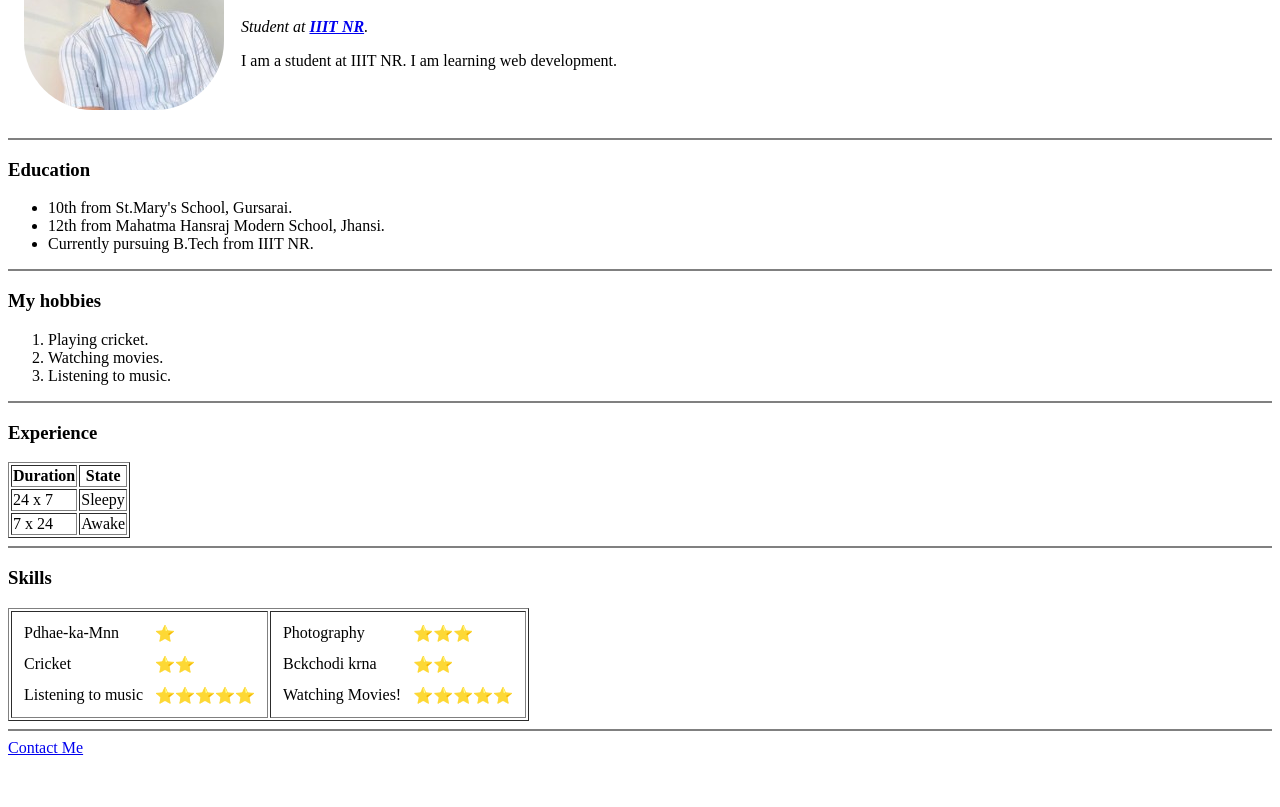
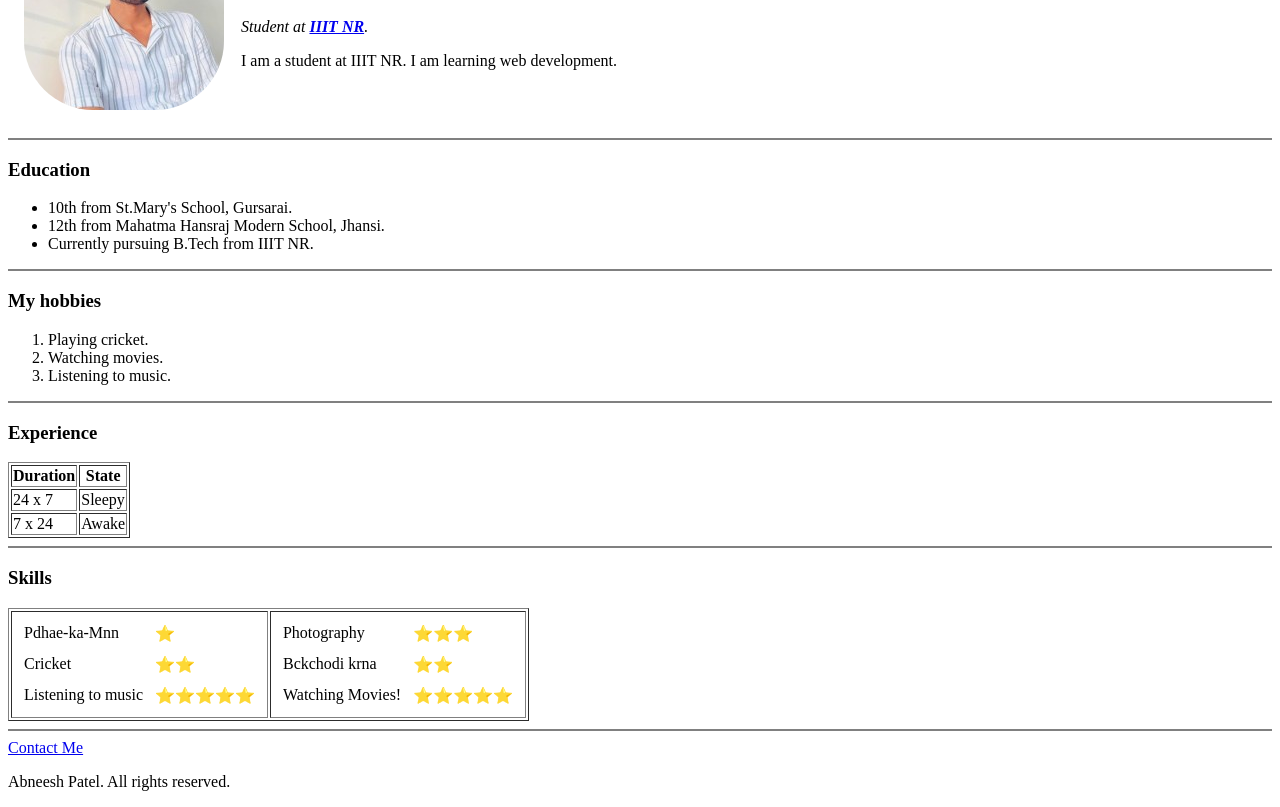
Before and after one commit to abneesh447/CV, a plain HTML site: page index.html in a window 1280 px wide. Shown: the part 114-921 px from the top of the page. Before the commit the page ends 879 px from the top, so only its background shows below. Drawn offline with Linux system fonts and the light colour scheme.

Commit message:
index.html

```diff
--- a/index.html
+++ b/index.html
@@ -96,5 +96,8 @@
 
         <hr size="2" noshade>
         <a href="contact.html">Contact Me</a>
+        <footer>
+            <p>Abneesh Patel. All rights reserved.</p>
+        </footer>
     </body>
 </html>
```
